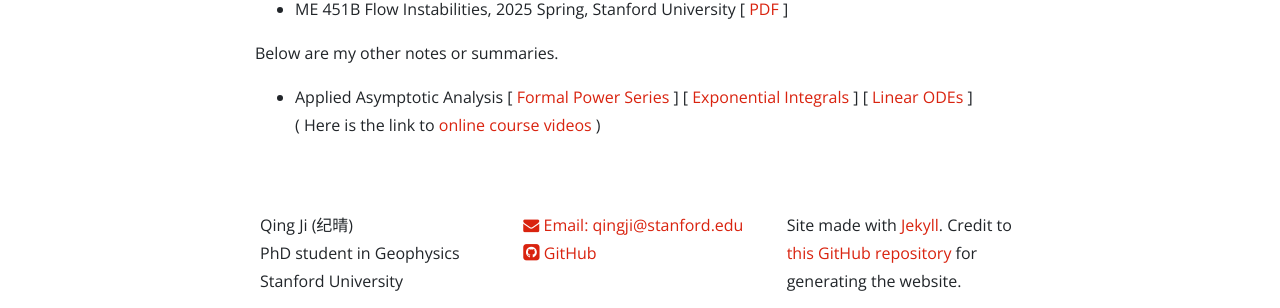
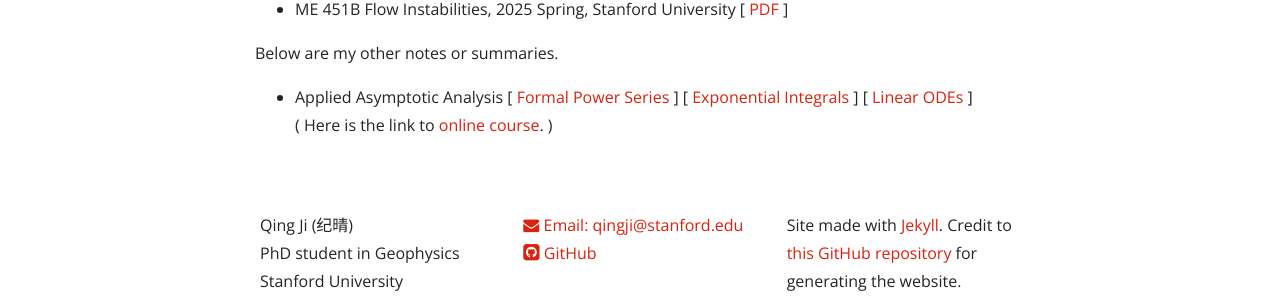
Before and after one commit to NickJi98/NickJi98.github.io, a Jekyll site: the page built from _posts/2024-06-12-My-notes.md, in a window 1280 px wide. Shown: the part 462-770 px from the top of the page. Built offline with Jekyll 4.4.1, drawn with Linux system fonts in a browser that asks for light colours; nearby versions of some CDN libraries; a style sheet for code colours, icons or effects is not loaded.

Commit message:
Update notes

```diff
--- a/_posts/2024-06-12-My-notes.md
+++ b/_posts/2024-06-12-My-notes.md
@@ -31,7 +31,7 @@ date: 2024-06-12
   <li>Applied Asymptotic Analysis
   [ <a href="{{ site.url }}{{ site.baseurl }}/_data/files/Notes/Asympt_1.pdf" target="_blank">Formal Power Series</a> ]
   [ <a href="{{ site.url }}{{ site.baseurl }}/_data/files/Notes/Asympt_2.pdf" target="_blank">Exponential Integrals</a> ]
-  [ <a href="{{ site.url }}{{ site.baseurl }}/_data/files/Notes/Asympt_2.pdf" target="_blank">Linear ODEs</a> ] <br/>
-  ( Here is the link to <a href="https://www.bilibili.com/video/BV1su4y1F7qd/?share_source=copy_web" target="_blank">online course videos</a> )
+  [ <a href="{{ site.url }}{{ site.baseurl }}/_data/files/Notes/Asympt_3.pdf" target="_blank">Linear ODEs</a> ] <br/>
+  ( Here is the link to <a href="https://www.bilibili.com/video/BV1su4y1F7qd/?share_source=copy_web" target="_blank">online course</a>. )
   </li>
 </ul>
```
